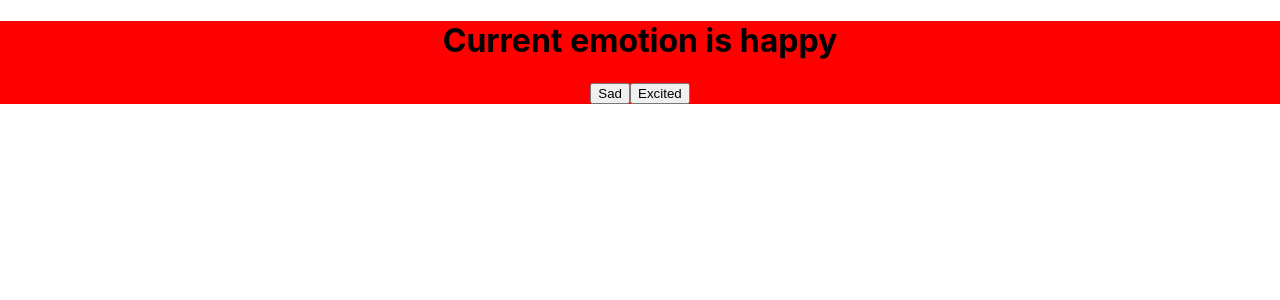
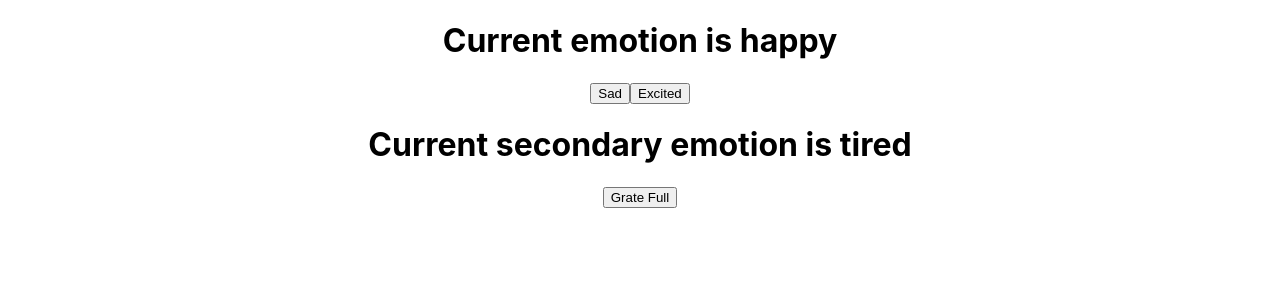
Before and after one commit to HariharanThavaa/LIL-React, a React (Create React App) app in the folder Exercise Files/Ch04/04_01/start/react-app/: page / in a window 1280 px wide. Shown: the top 300 px of the page. Built offline with nearby package versions, Linux system fonts and the light colour scheme.

Commit message:
HH-04-06: Understanding the dependency Arrys.

```diff
--- a/Exercise Files/Ch04/04_01/start/react-app/src/App.css
+++ b/Exercise Files/Ch04/04_01/start/react-app/src/App.css
@@ -1,6 +1,5 @@
 .App {
   text-align: center;
-  background-color: red;
 }
 
 .App-logo {
--- a/Exercise Files/Ch04/04_01/start/react-app/src/App.js
+++ b/Exercise Files/Ch04/04_01/start/react-app/src/App.js
@@ -7,15 +7,23 @@ import { useState, useEffect } from "react";
 
 function App() {
   const [emotion, setEmotion] = useState("happy");
+  const [secondary, setSecondary] = useState("tired");
 
   useEffect(() => {
-    console.log(`It's ${emotion} right now`);
+    console.log(`It's ${emotion} around here`);
   }, [emotion])
+
+  useEffect(() => {
+    console.log(`It's ${secondary} around here`);
+  }, [secondary])
   return (
     <div className="App">
       <h1>Current emotion is {emotion}</h1>
       <button onClick={() => setEmotion("sad")}>Sad</button>
       <button onClick={() => setEmotion("excited")}>Excited</button>
+
+      <h1>Current secondary emotion is {secondary}</h1>
+      <button onClick={() => setSecondary("grateful")}>Grate Full</button>
     </div>
   );
 }
```
